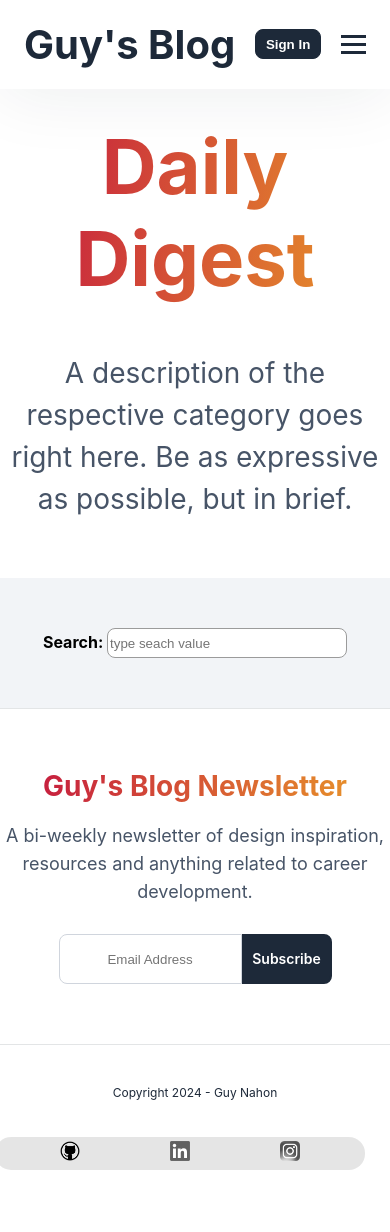
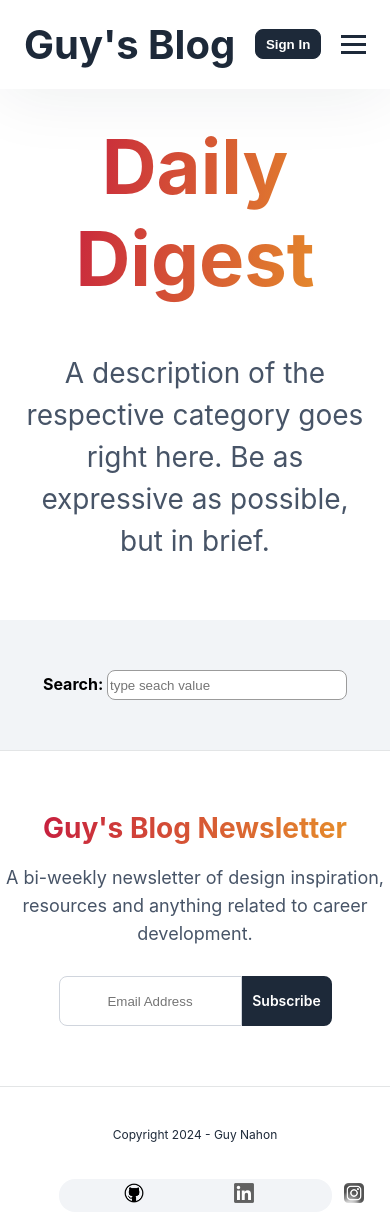
Before and after one commit to guynahon/guynahon-blog, a React (Create React App) app: page /subjects/dailydigest in a window 390 px wide. Before the commit the page ends 1190 px from the top, so only its background shows below. Built offline with nearby package versions, Linux system fonts and the light colour scheme.

Commit message:
new css Navigation

```diff
--- a/src/CardComponents/ArticleCard.css
+++ b/src/CardComponents/ArticleCard.css
@@ -149,6 +149,7 @@
     .card {
         flex-direction: column;
         padding: 0;
+        width: 80%;
     }
 
     .img-div {
--- a/src/Components/Header.css
+++ b/src/Components/Header.css
@@ -29,3 +29,9 @@
     font-weight: 400;
     line-height: 150%; /* 42px */
 }
+
+@media(max-width: 768px) {
+    .main-header {
+        margin: 0 20px;
+    }
+}
--- a/src/EveryPageComponents/Copyright.css
+++ b/src/EveryPageComponents/Copyright.css
@@ -21,14 +21,15 @@
 }
 
 #social-logos {
+    width: 35%;
     display: flex;
     flex-direction: row;
     flex-grow: 0;
     gap: 90px;
-    margin-right: 30px;
     padding: 4px 65px 4px 65px;
     border-radius: 16px;
-    background-color: rgba(0, 0, 0, 0.1);
+    background-color: rgb(242, 244, 247);
+    justify-content: space-evenly;
 }
 
 .social-logo img {
@@ -41,3 +42,9 @@
     filter: none;
     transform: scale(1.17);
 }
+
+@media(max-width: 768px) {
+    #social-logos {
+        width: 70%;
+    }
+}
--- a/src/EveryPageComponents/Navigation.css
+++ b/src/EveryPageComponents/Navigation.css
@@ -74,10 +74,7 @@
 }
 
 .sup {
-    background: linear-gradient(180deg, #23c417 4.8%, #28a6ea 100%);
-    background-clip: text;
-    -webkit-background-clip: text;
-    -webkit-text-fill-color: transparent;
+    color: #1d2939;
     font-weight: bold;
 }
 
@@ -143,7 +140,7 @@ a.active {
     .nav-menu {
         position: fixed;
         left: -100%;
-        top: 94px;
+        top: 92px;
         gap: 0;
         flex-direction: column;
         background-color: rgba(206, 206, 206, 0.25);
@@ -175,7 +172,7 @@ a.active {
     }
 
     .sup {
-        width: 50%;
+        text-align: center;
     }
 
 }
```
